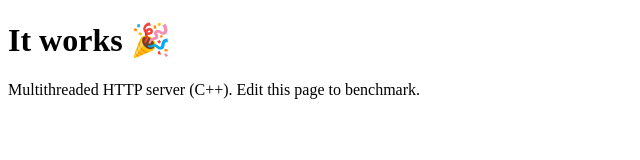
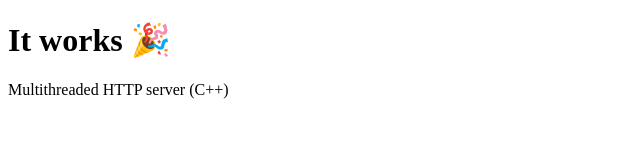
Before and after one commit to aniketmore-pixel/LiteHTTP, a plain HTML site: page www/index.html in a window 1280 px wide. Shown: the whole page, without its empty margins (0-640 px from the left). Drawn offline with Linux system fonts and the light colour scheme.

Commit message:
Update index.html

```diff
--- a/www/index.html
+++ b/www/index.html
@@ -3,6 +3,6 @@
 <head><meta charset="utf-8"><title>Hello</title></head>
 <body>
 <h1>It works 🎉</h1>
-<p>Multithreaded HTTP server (C++). Edit this page to benchmark.</p>
+<p>Multithreaded HTTP server (C++)</p>
 </body>
 </html>
```
